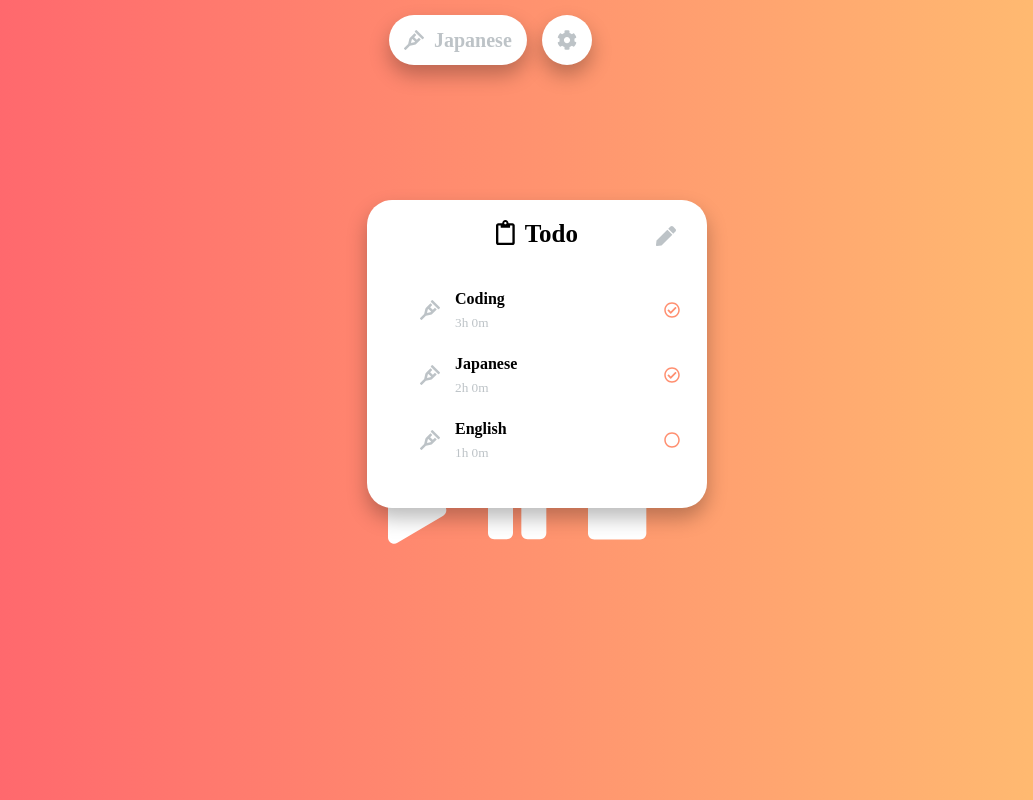
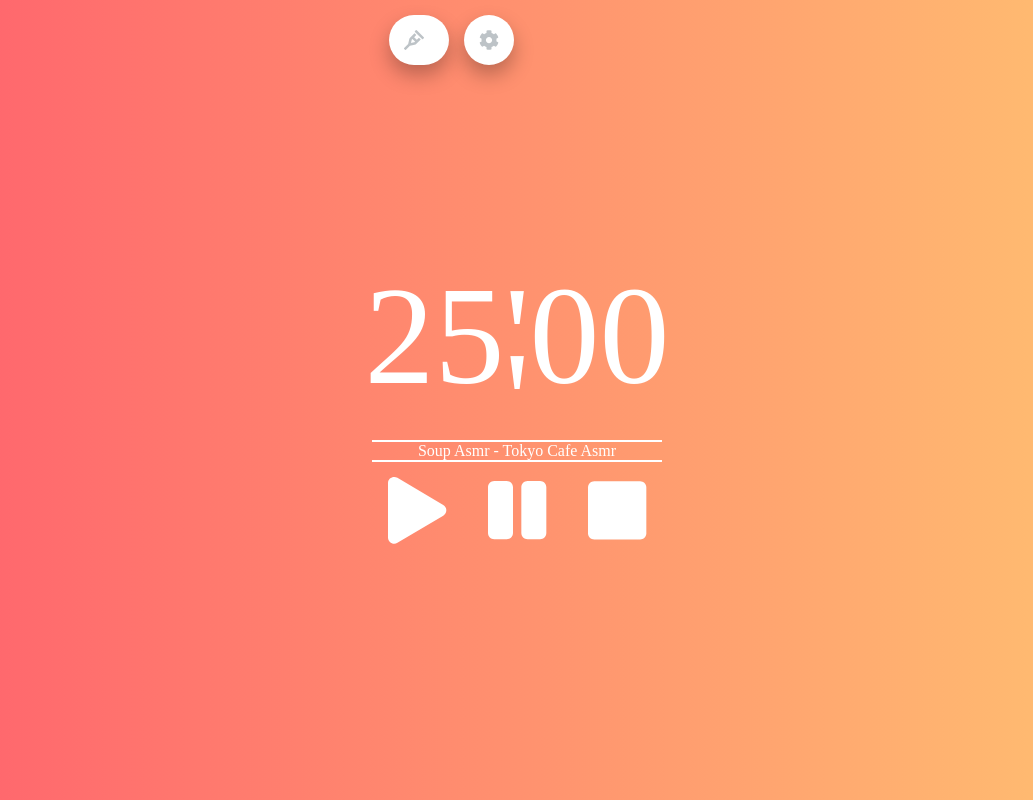
Before and after one commit to Kwon770/focus-timer, a React (Create React App) app: page / in a window 1280 px wide. Shown: the whole page, without its empty margins (123-1156 px from the left). Built offline with nearby package versions, Linux system fonts and the light colour scheme; what typography would draw is missing.

Commit message:
Refactor: Refactoring ToDos for add dailyloop feature and Fix a bug

```diff
--- a/src/App.js
+++ b/src/App.js
@@ -24,10 +24,38 @@ export default class App extends Component {
     isPlayerClick: false,
     isToDoClick: false,
     isFocus: true,
-    // Default Value
     // ToDos
-    curDo: "Japanese",
-    todaySet: 1,
+    curDo: null,
+    curDoId: null,
+    toDos: [
+      {
+        id: 1,
+        isButton: false,
+        isSelected: false,
+        isEdit: false,
+        name: "Coding",
+        time: 180,
+        isDone: true,
+      },
+      {
+        id: 12,
+        isButton: false,
+        isSelected: false,
+        isEdit: false,
+        name: "Japanese",
+        time: 120,
+        isDone: true,
+      },
+      {
+        id: 123,
+        isButton: false,
+        isSelected: false,
+        isEdit: false,
+        name: "English",
+        time: 60,
+        isDone: false,
+      },
+    ],
     // Options
     isDarkMode: false,
     isCustom: false,
@@ -44,6 +72,10 @@ export default class App extends Component {
 
   setCurDo = (curDo) => {
     this.setState({ curDo: curDo });
+  };
+
+  changeToDos = (newToDos) => {
+    this.setState({ toDos: newToDos });
   };
 
   saveOption = () => {
@@ -186,7 +218,15 @@ export default class App extends Component {
         ) : (
           ""
         )}
-        <ToDosPanel setCurDo={this.setCurDo} />
+        {isToDoClick ? (
+          <ToDosPanel
+            setCurDo={this.setCurDo}
+            changeToDos={this.changeToDos}
+            toDos={this.state.toDos}
+          />
+        ) : (
+          ""
+        )}
         <ButtonConatiner>
           <ToDosButton curDo={curDo} toggleToDo={this._toggleToDo} />
           <SettingButton
--- a/src/components/ToDos/index.js
+++ b/src/components/ToDos/index.js
@@ -3,40 +3,11 @@ import Panel from "./ToDosPanel";
 
 export default class ToDosPresenter extends React.Component {
   state = {
-    toDos: [
-      {
-        id: 1,
-        isButton: false,
-        isSelected: false,
-        isEdit: false,
-        name: "Coding",
-        time: 180,
-        isDone: true,
-      },
-      {
-        id: 12,
-        isButton: false,
-        isSelected: false,
-        isEdit: false,
-        name: "Japanese",
-        time: 120,
-        isDone: true,
-      },
-      {
-        id: 123,
-        isButton: false,
-        isSelected: false,
-        isEdit: false,
-        name: "English",
-        time: 60,
-        isDone: false,
-      },
-    ],
     isEditMode: false,
   };
   addToDo = (name) => {
     let newToDos = [];
-    this.state.toDos.map((toDo) => {
+    this.props.toDos.map((toDo) => {
       toDo.isSelected = false;
       newToDos.push(toDo);
     });
@@ -48,18 +19,18 @@ export default class ToDosPresenter extends React.Component {
       time: 0,
       isDone: false,
     });
-    this.setState({ toDos: newToDos });
+    this.props.changeToDos(newToDos);
   };
   deleteToDo = (id) => {
     let newToDos = [];
-    this.state.toDos.map((toDo) => {
+    this.props.toDos.map((toDo) => {
       if (toDo.id !== id) newToDos.push(toDo);
     });
-    this.setState({ toDos: newToDos });
+    this.props.changeToDos(newToDos);
   };
   editToDo = (id) => {
     let newToDos = [];
-    this.state.toDos.map((toDo) => {
+    this.props.toDos.map((toDo) => {
       if (toDo.id === id) {
         toDo.isEdit = true;
       } else if (toDo.isEdit) {
@@ -67,22 +38,22 @@ export default class ToDosPresenter extends React.Component {
       }
       newToDos.push(toDo);
     });
-    this.setState({ toDos: newToDos });
+    this.props.changeToDos(newToDos);
   };
   changeToDo = (id, name) => {
     let newToDos = [];
-    this.state.toDos.map((toDo) => {
+    this.props.toDos.map((toDo) => {
       if (toDo.id === id) {
         toDo.name = name;
         toDo.isEdit = false;
       }
       newToDos.push(toDo);
     });
-    this.setState({ toDos: newToDos });
+    this.props.changeToDos(newToDos);
   };
   selectToDo = (id) => {
     let newToDos = [];
-    this.state.toDos.map((toDo) => {
+    this.props.toDos.map((toDo) => {
       if (toDo.id === id) {
         this.props.setCurDo(toDo.name);
         toDo.isSelected = true;
@@ -92,39 +63,43 @@ export default class ToDosPresenter extends React.Component {
         newToDos.push(toDo);
       }
     });
-    this.setState({ toDos: newToDos });
+    this.props.changeToDos(newToDos);
   };
   toggleToDoProgress = (id) => {
     let newToDos = [];
-    this.state.toDos.map((toDo) => {
+    this.props.toDos.map((toDo) => {
       if (toDo.id === id) {
         toDo.isDone = !toDo.isDone;
       }
       newToDos.push(toDo);
     });
-    this.setState({ toDos: newToDos });
+    this.props.changeToDos(newToDos);
   };
-  toggleEditMode = async () => {
+  toggleEditMode = () => {
     let newToDos = [];
-    if (this.state.isEdit) {
-      this.state.toDos.map((toDo) => newToDos.push(toDo));
+    if (this.state.isEditMode) {
+      this.props.toDos.map((toDo) => newToDos.push(toDo));
       newToDos.splice(0, 1);
     } else {
       newToDos.push({
         id: 123456789,
         isButton: true,
       });
-      this.state.toDos.map((toDo) => newToDos.push(toDo));
+      this.props.toDos.map((toDo) => {
+        toDo.isEdit = false;
+        newToDos.push(toDo);
+      });
     }
-    await this.setState({ toDos: newToDos, isEdit: !this.state.isEdit });
+    this.props.changeToDos(newToDos);
+    this.setState({ isEditMode: !this.state.isEditMode });
   };
   render() {
     return (
       <Panel
-        {...this.state}
+        toDos={this.props.toDos}
         addToDo={this.addToDo}
         deleteToDo={this.deleteToDo}
-        isEditMode={this.state.isEdit}
+        isEditMode={this.state.isEditMode}
         editToDo={this.editToDo}
         changeToDo={this.changeToDo}
         selectToDo={this.selectToDo}
```
